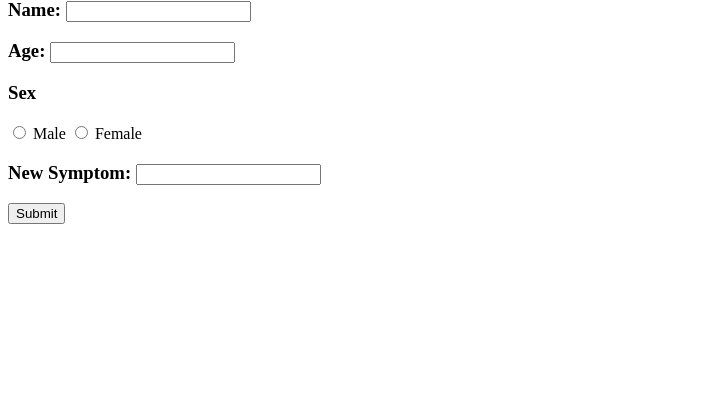
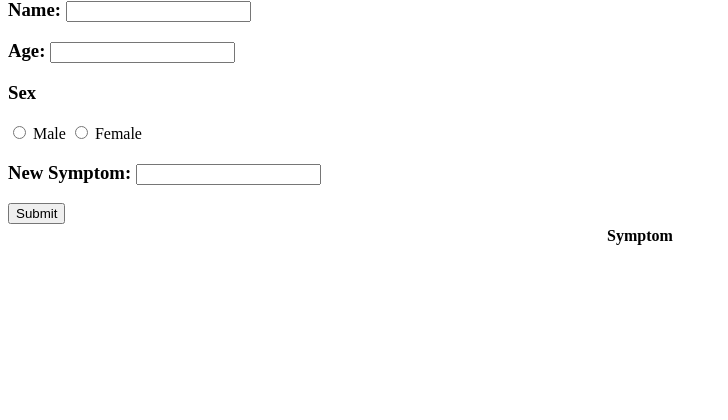
Before and after one commit to margaret84pazos/symptomTracker-, a Python web app: template templates/profile.html in a window 1280 px wide. Shown: the part 20-440 px from the top of the page, without its empty margins (0-728 px from the left). Run offline with Jinja, Linux system fonts and the light colour scheme; the template is opened without the code that fills it, so the values that code supplies are empty.

Commit message:
table for symptoms

```diff
--- a/templates/profile.html
+++ b/templates/profile.html
@@ -23,6 +23,10 @@
     <p>
       <h3>New Symptom: <input type = "text" name="newSymptom"/></h3>
     </p>
+    <table style="width:100%">
+  <tr>
+    <th> Symptom  </th>
+  </tr>
 
     <button>Submit</button>
 </form>
```
